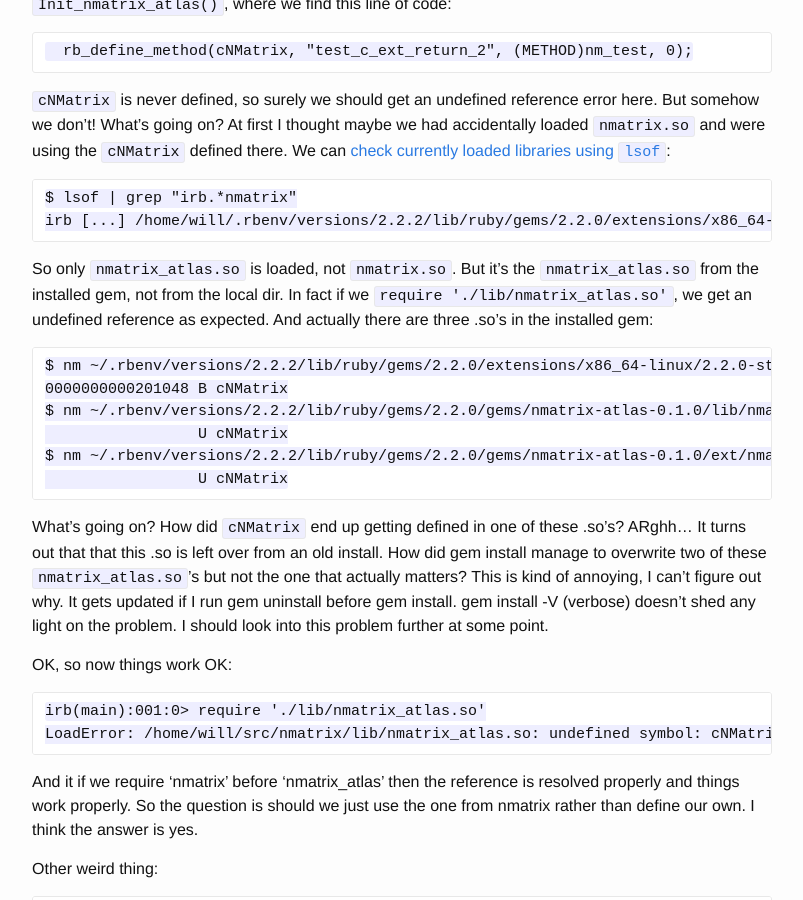
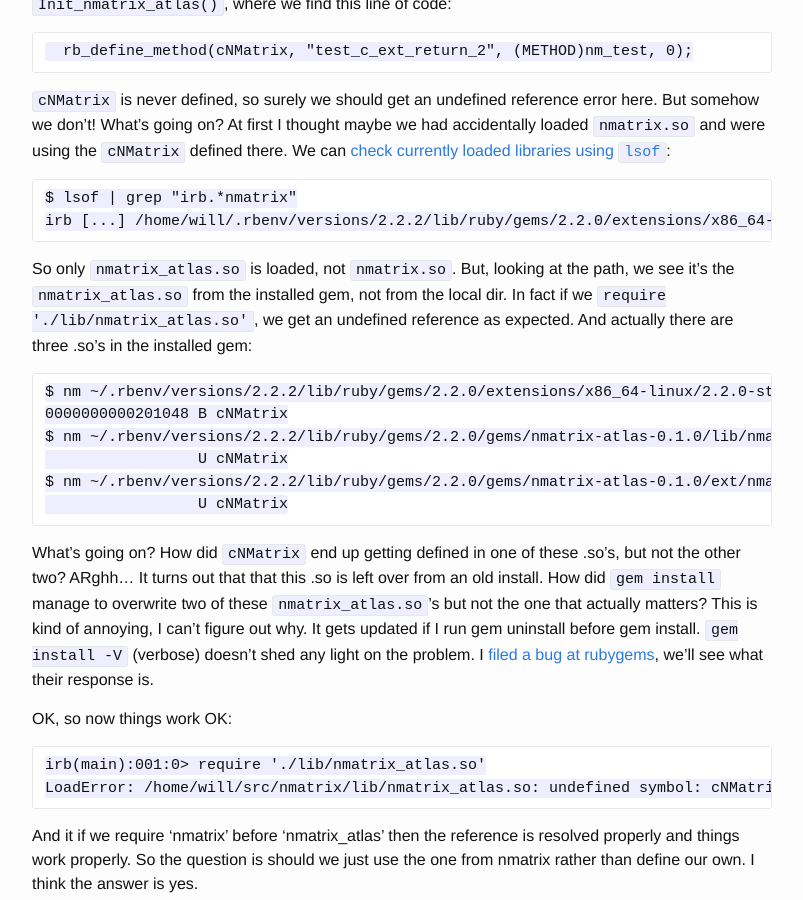
Before and after one commit to wlevine/wlevine.github.io, a Jekyll site: the page built from _posts/2015-06-09-a-mystery.markdown, in a window 1280 px wide and 900 px high, scrolled down 789 px. Shown: the whole window, without its empty margins (238-1041 px from the left). Built offline with Jekyll 4.4.1, drawn with Linux system fonts in a browser that asks for light colours; Markdown is read by kramdown in place of the engine named in the settings.

Commit message:
Add bug report to mystery

````diff
--- a/_posts/2015-06-09-a-mystery.markdown
+++ b/_posts/2015-06-09-a-mystery.markdown
@@ -42,7 +42,7 @@ $ lsof | grep "irb.*nmatrix"
 irb [...] /home/will/.rbenv/versions/2.2.2/lib/ruby/gems/2.2.0/extensions/x86_64-linux/2.2.0-static/nmatrix-atlas-0.1.0/nmatrix_atlas.so
 ```
 
-So only `nmatrix_atlas.so` is loaded, not `nmatrix.so`. But it's the `nmatrix_atlas.so` from the installed gem, not from the local dir.
+So only `nmatrix_atlas.so` is loaded, not `nmatrix.so`. But, looking at the path, we see it's the `nmatrix_atlas.so` from the installed gem, not from the local dir.
 In fact if we `require './lib/nmatrix_atlas.so'`, we get an undefined reference as expected.
 And actually there
 are three .so's in the installed gem:
@@ -56,10 +56,11 @@ $ nm ~/.rbenv/versions/2.2.2/lib/ruby/gems/2.2.0/gems/nmatrix-atlas-0.1.0/ext/nm
                  U cNMatrix
 ```
 
-What's going on? How did `cNMatrix` end up getting defined in one of these .so's? ARghh... It turns out that that this .so is left over from an old install.
-How did gem install manage to overwrite two of these `nmatrix_atlas.so`'s but not the one that actually matters? This is kind of annoying, I can't figure out why.
-It gets updated if I run gem uninstall before gem install. gem install -V (verbose) doesn't shed any light on the problem. I should look into this problem further
-at some point.
+What's going on? How did `cNMatrix` end up getting defined in one of these .so's, but not the other two? ARghh... It turns out that that this .so is left over from an old install.
+How did `gem install` manage to overwrite two of these `nmatrix_atlas.so`'s but not the one that actually matters? This is kind of annoying, I can't figure out why.
+It gets updated if I run gem uninstall before gem install. `gem install -V`
+(verbose) doesn't shed any light on the problem. I [filed a bug at rubygems](https://github.com/rubygems/rubygems/issues/1285),
+we'll see what their response is.
 
 OK, so now things work OK:
 
````
